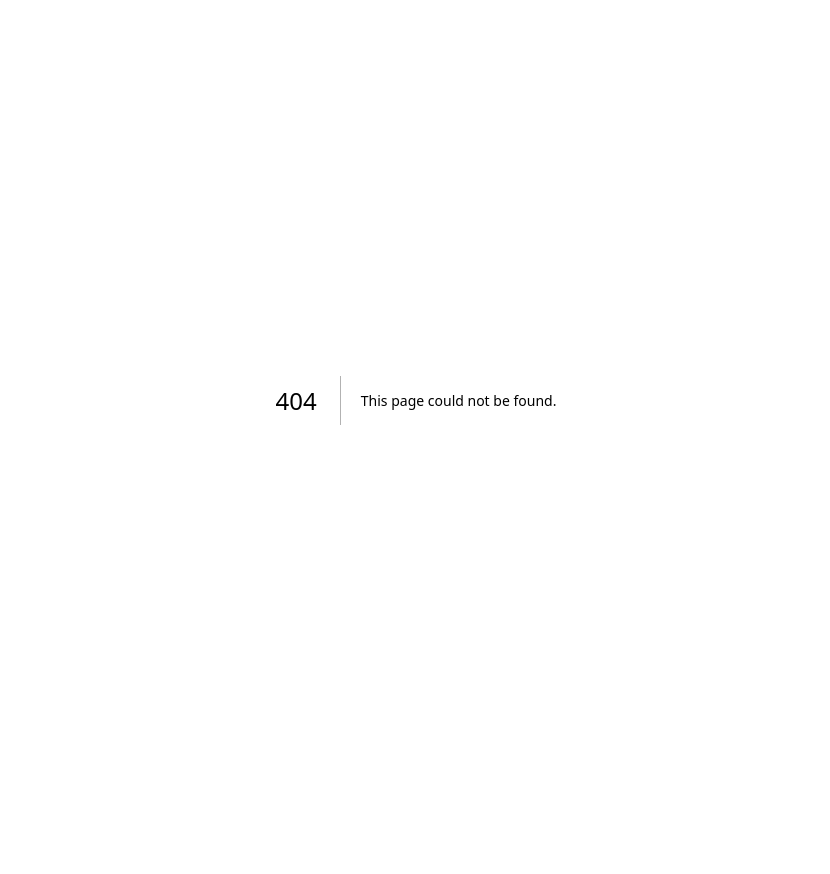
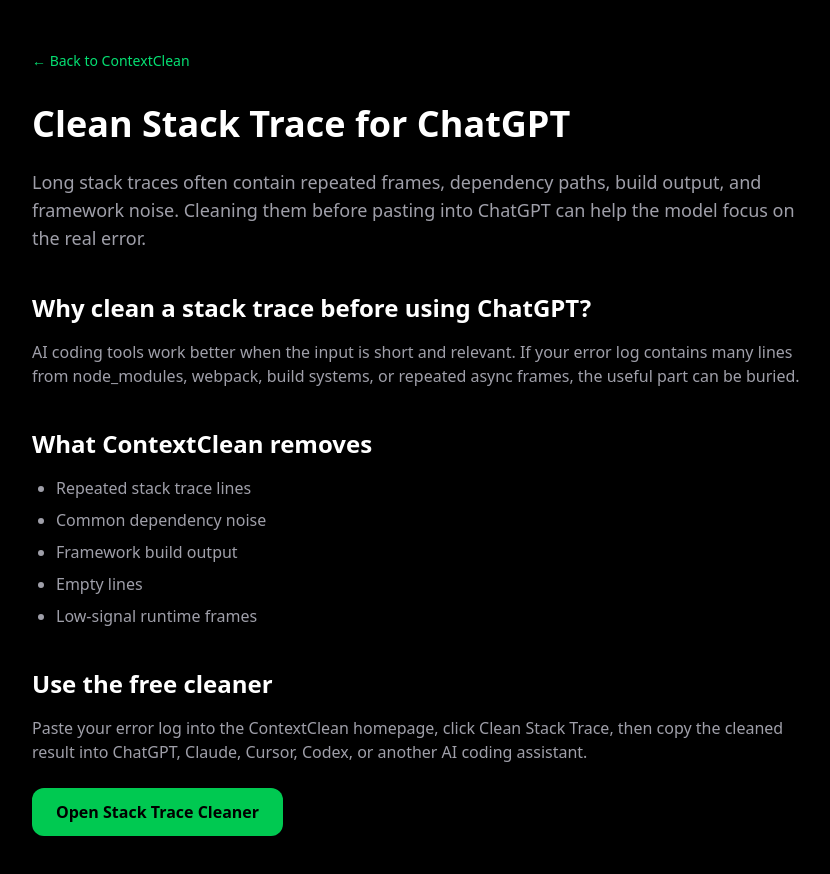
Before and after one commit to hyuchao25/contextclean, a Next.js app: page /clean-stack-trace-for-chatgpt in a window 1280 px wide. Before the commit this address had no page. Shown: the top 874 px of the page, without its empty margins (224-1054 px from the left). Before the commit the page ends 800 px from the top, so only its background shows below. Built offline with nearby package versions, Linux system fonts and the light colour scheme.

Commit message:
Add clean stack trace for ChatGPT page

```diff
--- /dev/null
+++ b/src/app/clean-stack-trace-for-chatgpt/page.tsx
@@ -0,0 +1,60 @@
+export default function CleanStackTraceForChatGPTPage() {
+  return (
+    <main className="min-h-screen bg-black px-6 py-12 text-white">
+      <article className="mx-auto max-w-3xl">
+        <a href="/" className="text-sm text-green-400 hover:text-green-300">
+          ← Back to ContextClean
+        </a>
+
+        <h1 className="mt-8 mb-6 text-4xl font-bold">
+          Clean Stack Trace for ChatGPT
+        </h1>
+
+        <p className="mb-6 text-lg text-zinc-400">
+          Long stack traces often contain repeated frames, dependency paths, build
+          output, and framework noise. Cleaning them before pasting into ChatGPT can
+          help the model focus on the real error.
+        </p>
+
+        <h2 className="mt-10 mb-4 text-2xl font-bold">
+          Why clean a stack trace before using ChatGPT?
+        </h2>
+
+        <p className="mb-4 text-zinc-400">
+          AI coding tools work better when the input is short and relevant. If your
+          error log contains many lines from node_modules, webpack, build systems, or
+          repeated async frames, the useful part can be buried.
+        </p>
+
+        <h2 className="mt-10 mb-4 text-2xl font-bold">
+          What ContextClean removes
+        </h2>
+
+        <ul className="mb-6 list-disc space-y-2 pl-6 text-zinc-400">
+          <li>Repeated stack trace lines</li>
+          <li>Common dependency noise</li>
+          <li>Framework build output</li>
+          <li>Empty lines</li>
+          <li>Low-signal runtime frames</li>
+        </ul>
+
+        <h2 className="mt-10 mb-4 text-2xl font-bold">
+          Use the free cleaner
+        </h2>
+
+        <p className="mb-6 text-zinc-400">
+          Paste your error log into the ContextClean homepage, click Clean Stack
+          Trace, then copy the cleaned result into ChatGPT, Claude, Cursor, Codex, or
+          another AI coding assistant.
+        </p>
+
+        <a
+          href="/"
+          className="inline-block rounded-xl bg-green-500 px-6 py-3 font-bold text-black"
+        >
+          Open Stack Trace Cleaner
+        </a>
+      </article>
+    </main>
+  );
+}
--- a/src/app/sitemap.ts
+++ b/src/app/sitemap.ts
@@ -20,5 +20,11 @@
       changeFrequency: "yearly",
       priority: 0.3,
     },
+    {
+      url: "https://www.contextclean.dev/clean-stack-trace-for-chatgpt",
+      lastModified: new Date(),
+      changeFrequency: "monthly",
+      priority: 0.8,
+    },
   ];
 }
```
